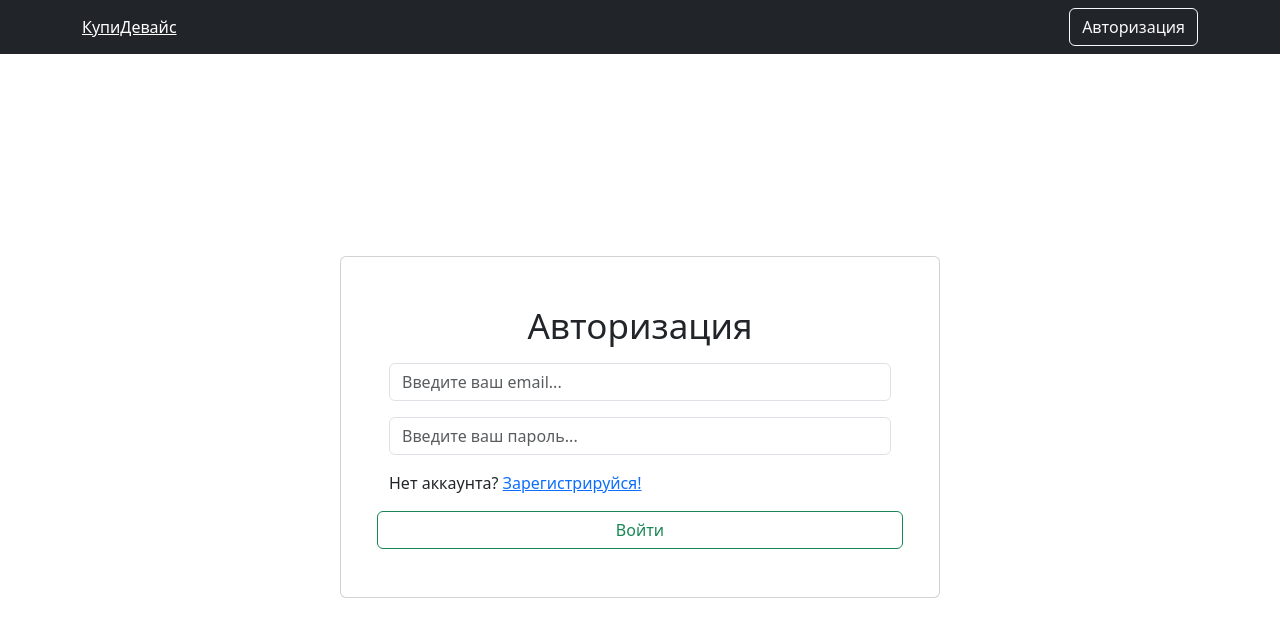
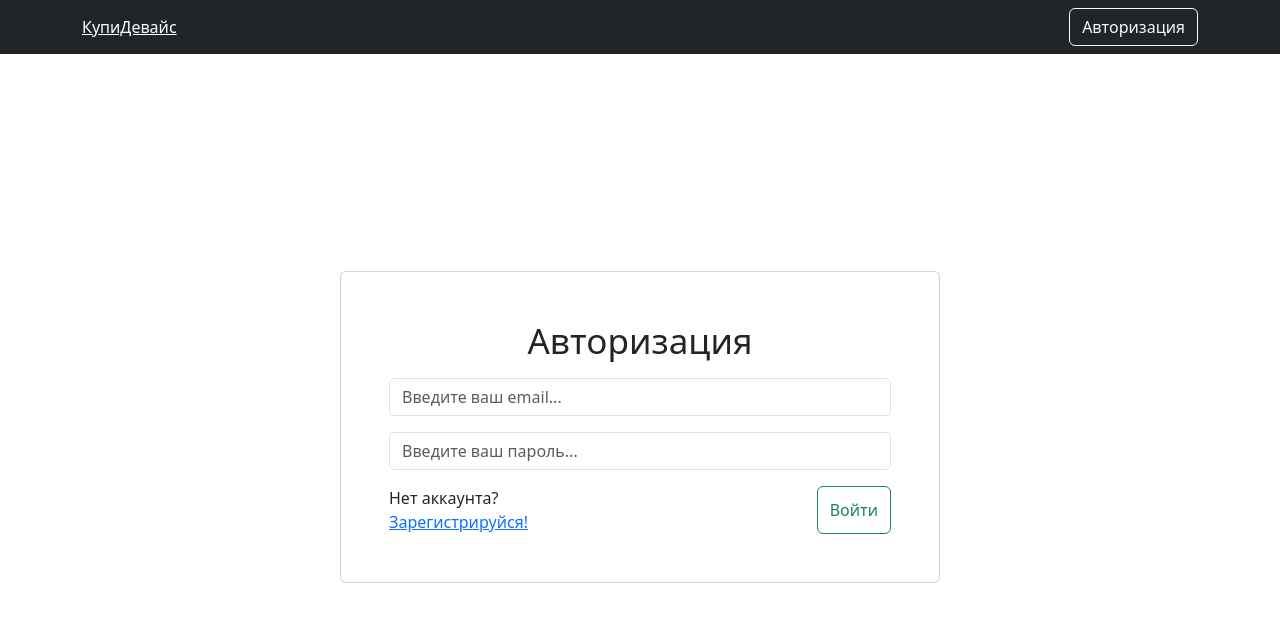
Before and after one commit to redskyby/online_store_ts-reactjs-mysql-node-express, a React (Create React App) app in the folder client/: page /login in a window 1280 px wide. Shown: the top 636 px of the page. Built offline with nearby package versions, Linux system fonts and the light colour scheme.

Commit message:
Auth.tsx was started to init.

```diff
--- a/client/src/pages/Auth.tsx
+++ b/client/src/pages/Auth.tsx
@@ -1,5 +1,5 @@
 import React from 'react';
-import {Button, Card, Container, Form, Row} from "react-bootstrap";
+import {Button, Card, Col, Container, Form, Row} from "react-bootstrap";
 import {NavLink} from "react-router-dom";
 import {REGISTRATION_ROUTE} from '../utils/const';
 
@@ -22,15 +22,19 @@ const Auth = () => {
                         className={'mt-3'}
                         placeholder={"Введите ваш пароль..."}
                     />
-                    <Row className="mt-3 pl-3 pr-3">
+                    <Row className="d-flex justify-content-between mt-3 pl-3 pr-3">
+                        <Col  className={"d-flex  justify-content-end align-items-center"}>
                             <div>
                                 Нет аккаунта? <NavLink to={REGISTRATION_ROUTE}>Зарегистрируйся!</NavLink>
                             </div>
+                        </Col>
+                        <Col  className={"d-flex  justify-content-end"}>
                             <Button
                                 variant={"outline-success"}
-                            className={"mt-3 align-self-end"}
+
                             >Войти
                             </Button>
+                        </Col>
                     </Row>
                 </Form>
             </Card>
```
Lines whose indentation alone changed are shown as unchanged.
